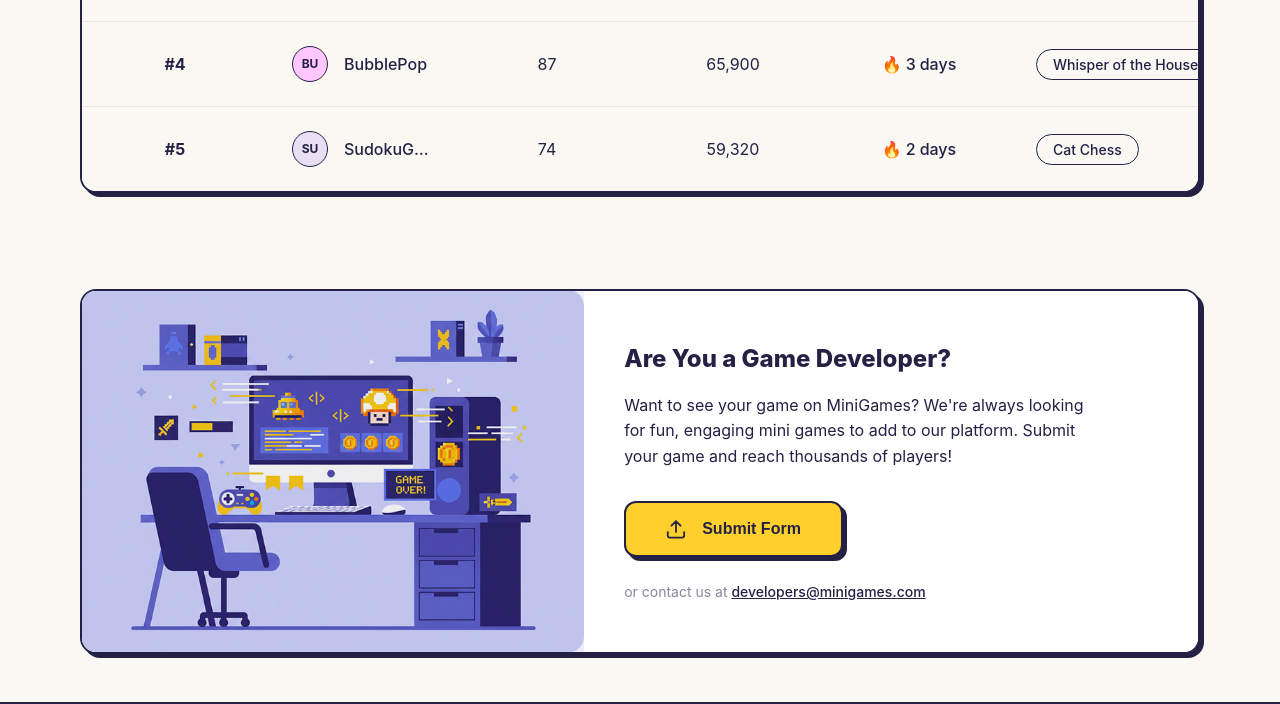
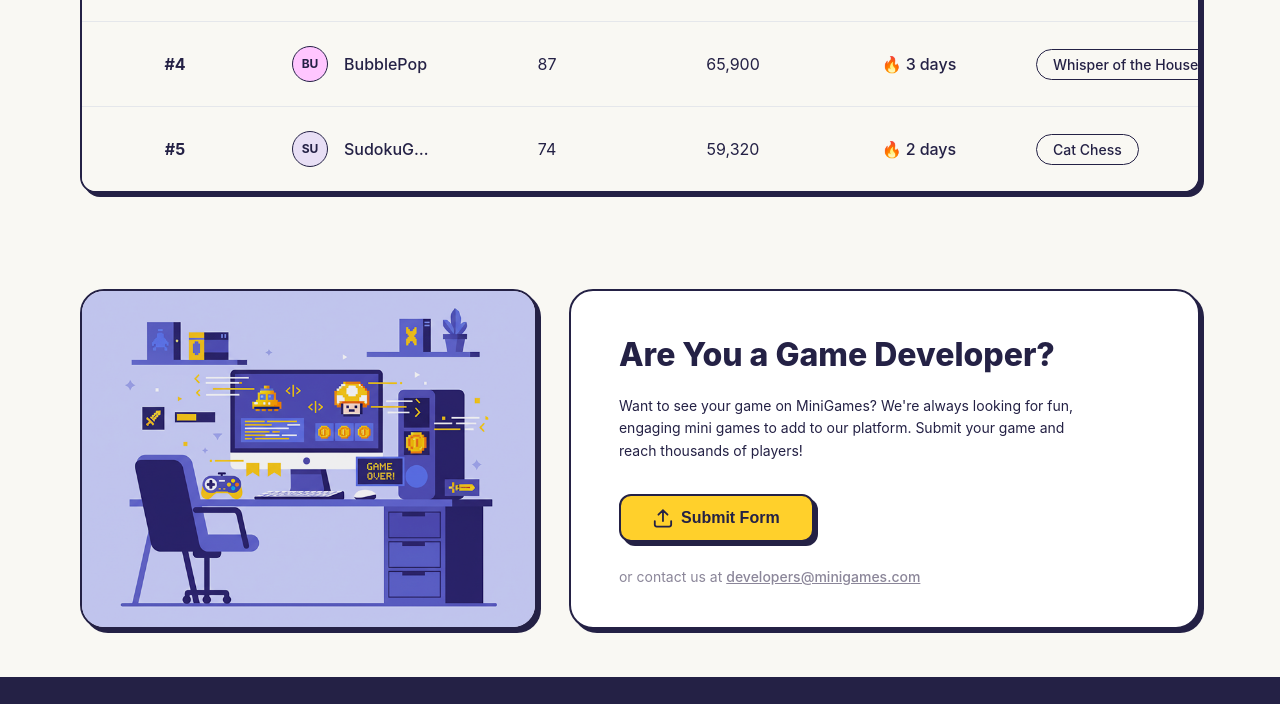
Before and after one commit to abnzrdev/minigames, a website built with Vite: page index.html in a window 1280 px wide. Shown: the part 1744-2448 px from the top of the page. Built offline with nearby package versions, Linux system fonts and the light colour scheme.

Commit message:
fix: split game developer CTA into two cards

```diff
--- a/src/styles/components/_game-dev.scss
+++ b/src/styles/components/_game-dev.scss
@@ -8,17 +8,11 @@
   &__layout {
     display: grid;
     gap: $size-3;
+    align-items: stretch;
 
     @media (min-width: $breakpoint-tablet) {
-      gap: 0;
-      align-items: stretch;
-      overflow: hidden;
-      background-color: $color-surface;
-      border: 2px solid $color-on-primary;
-      border-radius: $corner-large;
-      box-shadow: $shadow-level-1;
-      grid-template-columns: minmax(0, 0.45fr) minmax(0, 0.55fr);
-      min-height: calc($size-15 + $size-3);
+      grid-template-columns: minmax(0, 0.42fr) minmax(0, 0.58fr);
+      gap: $size-4;
     }
   }
 
@@ -27,40 +21,35 @@
     min-height: $size-12;
     background-color: $color-secondary;
     border: 2px solid $color-on-primary;
-    border-radius: $corner-large;
+    border-radius: $corner-extra-large;
     box-shadow: $shadow-level-1;
 
     @media (min-width: $breakpoint-tablet) {
-      border: 0;
-      border-radius: 0;
-      box-shadow: none;
+      min-height: calc($size-15 * 2 + $size-6);
     }
   }
 
   &__art-image {
+    display: block;
     width: 100%;
     height: 100%;
-    min-height: $size-12;
+    min-height: inherit;
     object-fit: cover;
     object-position: center;
-    display: block;
   }
 
   &__panel {
     display: flex;
     flex-direction: column;
     justify-content: center;
-    padding: $size-5 $size-4;
+    padding: $size-4;
     background-color: $color-surface;
     border: 2px solid $color-on-primary;
-    border-radius: $corner-large;
+    border-radius: $corner-extra-large;
     box-shadow: $shadow-level-1;
 
     @media (min-width: $breakpoint-tablet) {
-      padding: $size-6 $size-5;
-      border: 0;
-      border-radius: 0;
-      box-shadow: none;
+      padding: $size-5 $size-6;
     }
   }
 
@@ -69,26 +58,28 @@
     font-weight: $font-weight-extra-bold;
     color: $color-on-primary;
     margin-bottom: $size-2;
-    max-width: 24ch;
+
+    @media (min-width: $breakpoint-tablet) {
+      font-size: $font-headline-large;
+    }
   }
 
   &__text {
-    font-size: $font-body-medium;
+    font-size: $font-body-small;
     color: $color-on-primary;
     margin-bottom: $size-4;
-    max-width: 46ch;
     line-height: $line-height-relaxed;
+    max-width: 52ch;
   }
 
   &__cta {
     display: inline-flex;
     align-items: center;
     justify-content: center;
-    gap: $size-2;
+    gap: $size-1;
     width: fit-content;
-    min-width: calc($size-11 + $size-9);
-    min-height: $size-7;
-    padding: $size-2 $size-5;
+    min-height: $size-6;
+    padding: $size-1 $size-4;
     font-size: $font-label-extra-large;
     font-weight: $font-weight-bold;
     color: $color-on-primary;
@@ -97,9 +88,6 @@
     border-radius: $corner-medium;
     box-shadow: $shadow-level-1;
     cursor: pointer;
-    transition:
-      background-color 0.2s ease,
-      transform 0.2s ease;
 
     &:hover {
       background-color: $color-primary-high;
@@ -119,11 +107,10 @@
     margin-top: $size-3;
     font-size: $font-body-small;
     color: $color-nav-muted;
-    line-height: $line-height-normal;
   }
 
   &__email {
-    color: $color-on-primary;
+    color: $color-nav-muted;
     font-weight: $font-weight-medium;
     text-decoration: underline;
 
```
